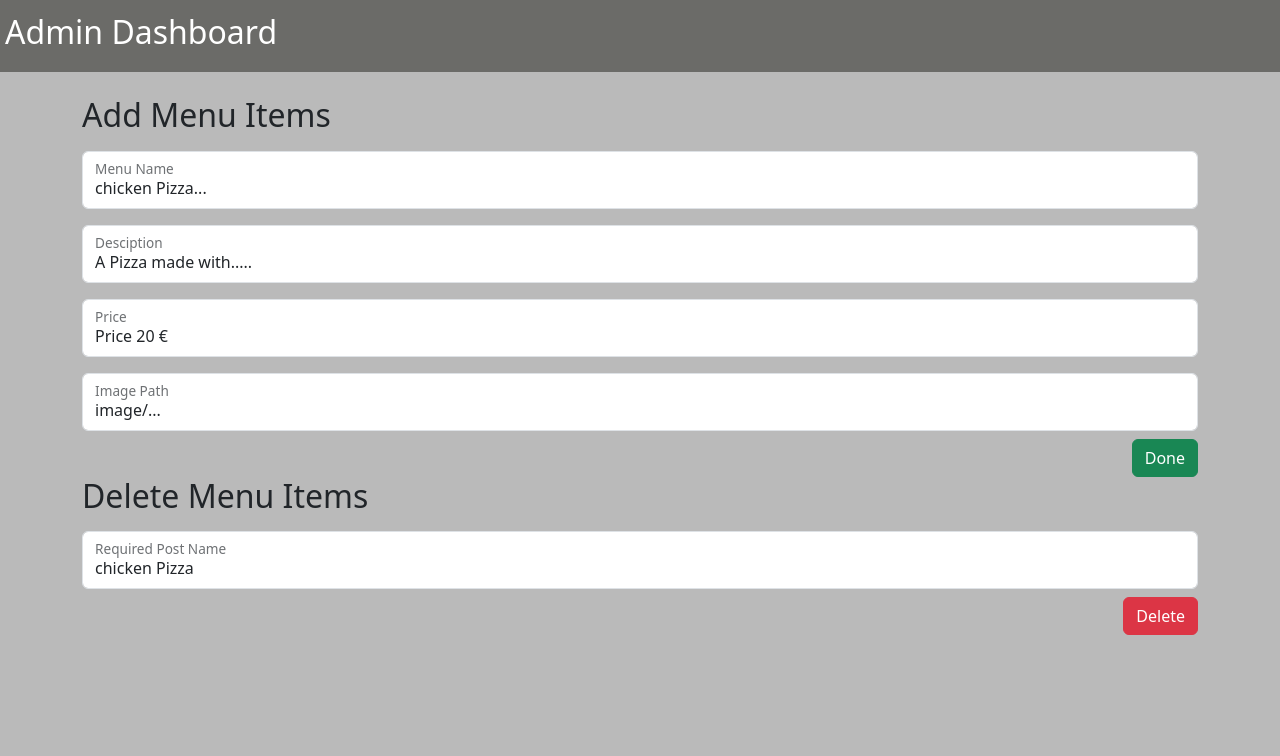
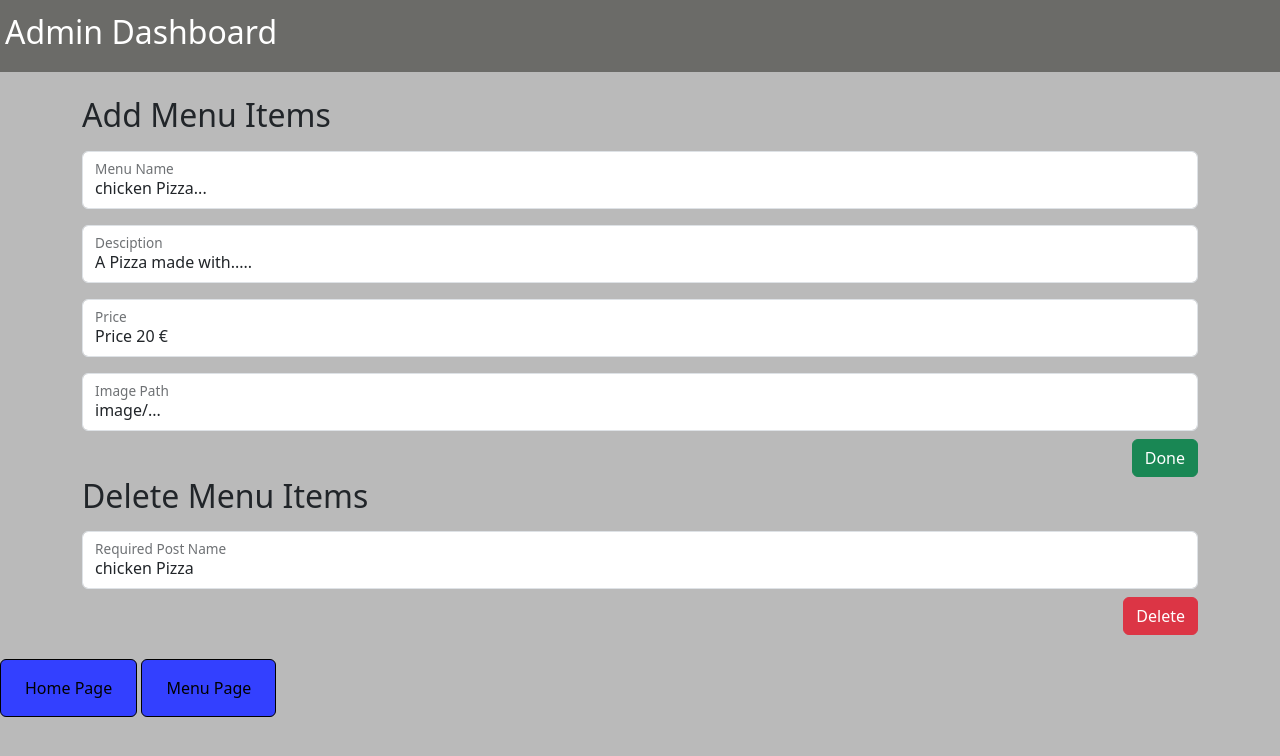
Before and after one commit to widanalageshane/Restaurant-Project, a plain HTML site: page FrontEnd/AdminPost.html in a window 1280 px wide. Drawn offline with nearby package versions, Linux system fonts and the light colour scheme; no server answers.

Commit message:
button admin page

```diff
--- a/FrontEnd/AdminPost.html
+++ b/FrontEnd/AdminPost.html
@@ -91,6 +91,14 @@
       </ul> -->
 
     </div>
+    <div>
+          <a href="MainPage.html" class="btn btn-primary btn-outline-primary px-4 py-3"> Home Page</a>
+
+          <a href="MenuPage.html" class="btn btn-primary btn-outline-primary px-4 py-3"> Menu Page</a>
+
+
+    </div>
+              <!-- form section End -->
 
 
 
--- a/FrontEnd/CSS/Adminpage.css
+++ b/FrontEnd/CSS/Adminpage.css
@@ -16,3 +16,10 @@ body{
 .col{
 
 }
+
+.btn.btn-primary.btn-outline-primary {
+    border: 1px solid black;
+    background: #3340FF;
+    color: black;
+
+}
```
